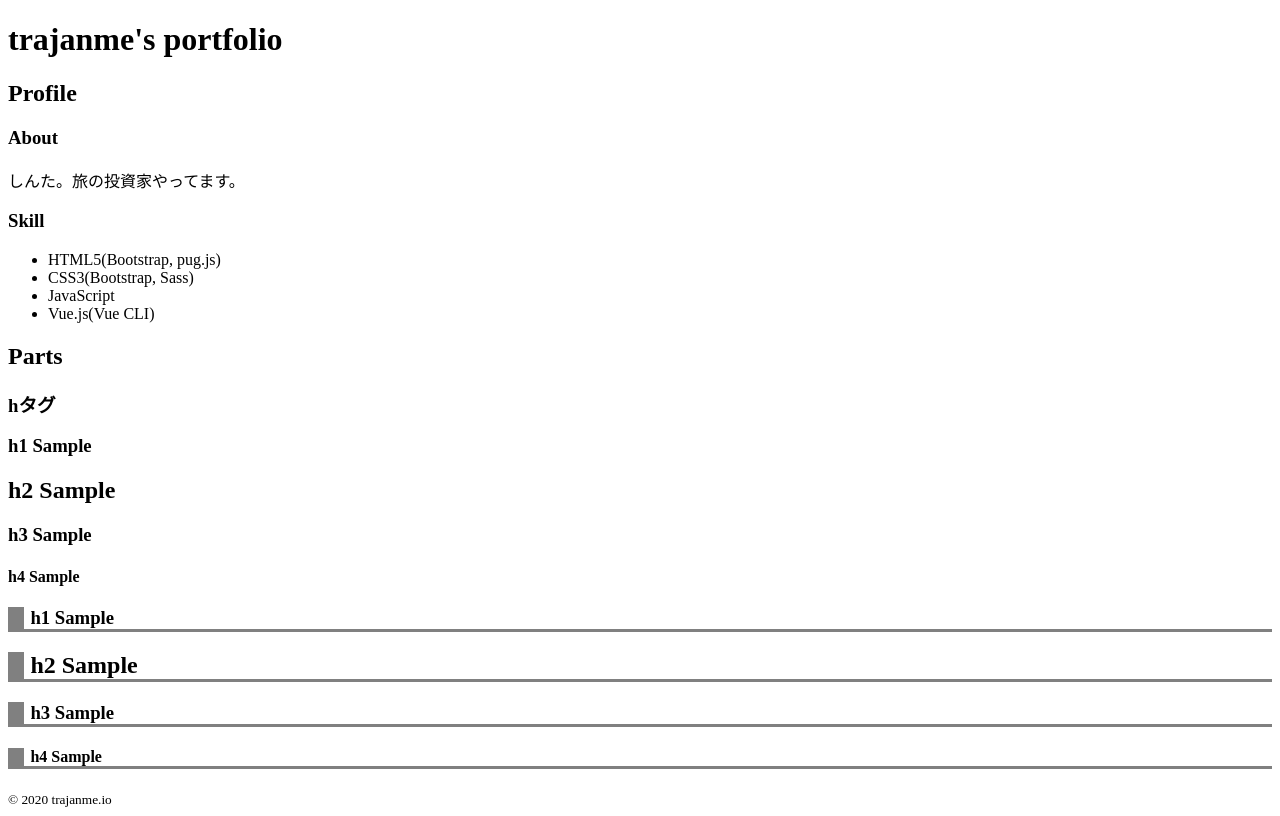
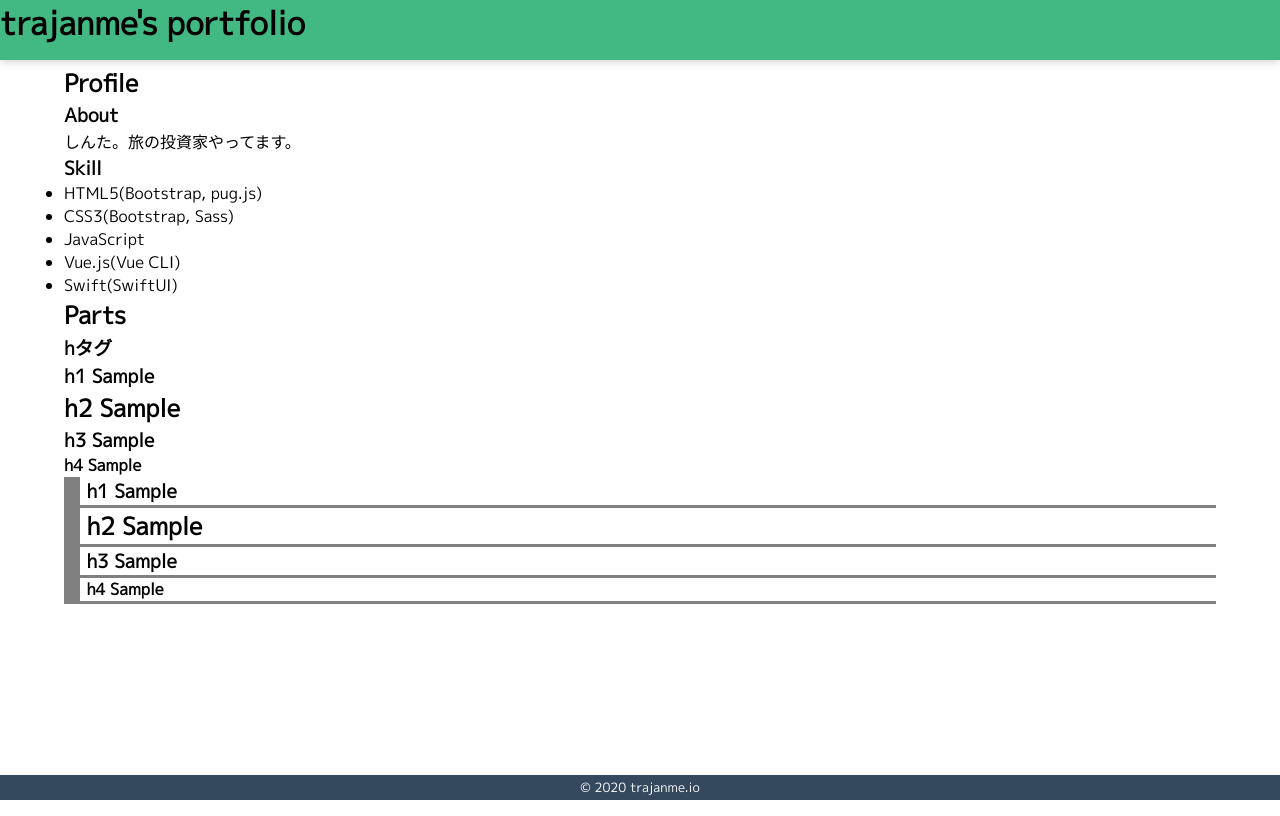
Before and after one commit to trajanme/trajanme.github.io, a plain HTML site: page index.html in a window 1280 px wide. Drawn offline with Linux system fonts and the light colour scheme; some packages are replaced by stand-ins of ours.

Commit message:
added web-font and fixed header and footer

```diff
--- a/index.html
+++ b/index.html
@@ -3,6 +3,8 @@
 <head>
   <meta charset="utf-8">
   <title>trajanme's portfolio</title>
+  <link rel='stylesheet' href='https://unpkg.com/ress/dist/ress.min.css'>
+  <link href="https://fonts.googleapis.com/css?family=M+PLUS+1p" rel="stylesheet">
   <link rel="stylesheet" href="style.css">
 </head>
 <body>
@@ -24,6 +26,7 @@
             <li>CSS3(Bootstrap, Sass)</li>
             <li>JavaScript</li>
             <li>Vue.js(Vue CLI)</li>
+            <li>Swift(SwiftUI)</li>
           </ul>
         </p>
       </section>
--- a/style.css
+++ b/style.css
@@ -1,3 +1,37 @@
+body {
+  font-family: 'Avenir', 'M PLUS 1p', sans-serif;
+}
+
+header {
+  z-index: 10;
+  height: 60px;
+  position: fixed;
+  width: 100%;
+  top: 0px;
+  background-color: #42B983;
+  box-shadow: 0px 0px 10px 0px rgba(0, 0, 0, 0.25);
+}
+
+header h1 {
+  height: 100%;
+}
+
+main {
+  width: 90%;
+  margin: 65px auto 30px auto;
+}
+
+footer {
+  z-index: 10;
+  height: 25px;
+  position: fixed;
+  width: 100%;
+  bottom: 0;
+  color: #fff;
+  background-color: #34495E;
+  text-align: center;
+}
+
 .parts-h-01 {
   border-left: 1rem solid grey;
   border-bottom: 0.2rem solid grey;
```
